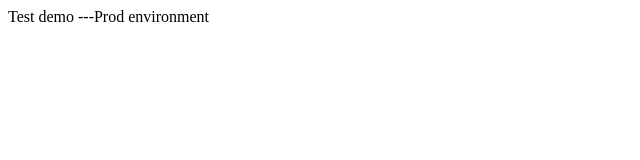
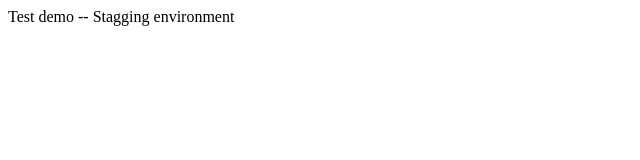
Before and after one commit to Srik7212/wiprodemo, a plain HTML site: page index.html in a window 1280 px wide. Shown: the full height of the page, 0-640 px from the left. Drawn offline with Linux system fonts and the light colour scheme.

Commit message:
Update index.html

```diff
--- a/index.html
+++ b/index.html
@@ -4,6 +4,6 @@
 </head>
 <body>
 
-Test demo  ---Prod  environment
+Test demo  --  Stagging environment
 </body>
 </html>
```
